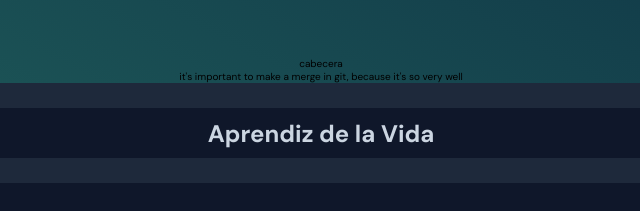
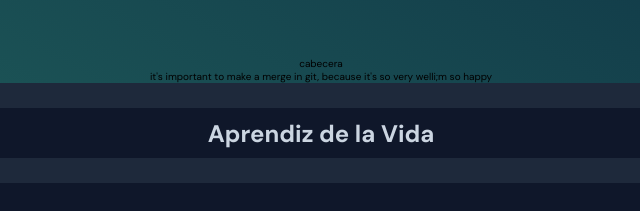
Before and after one commit to limferth/websiteMe, a plain HTML site: page index.html in a window 1280 px wide. Shown: the part 456-667 px from the top of the page, 319-959 px from the left. Drawn offline with Linux system fonts and the light colour scheme.

Commit message:
fusion revisado ok

```diff
--- a/index.html
+++ b/index.html
@@ -26,7 +26,7 @@
         </div>
         <div>
             <p>cabecera</p>
-            <p>it's important to make a merge in git, because it's so very well</p>
+            <p>it's important to make a merge in git, because it's so very welli;m so happy</p>
         </div>
     </header>
     <main class="container">
```
